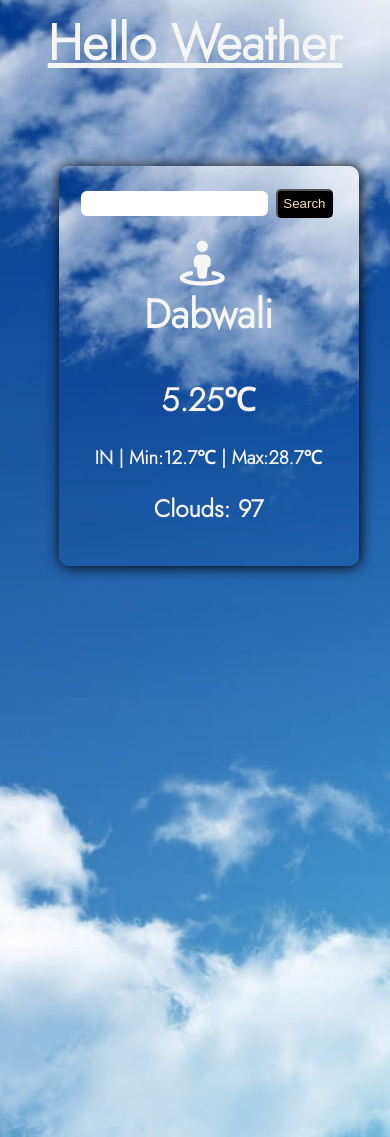
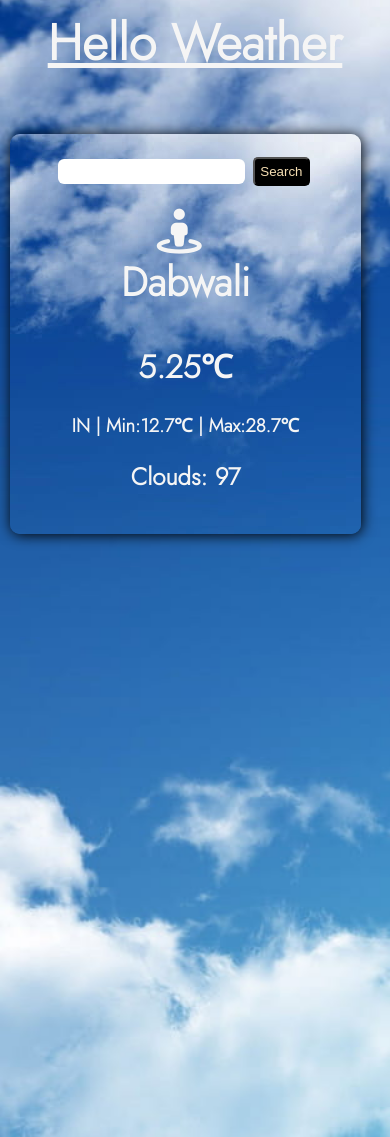
Before and after one commit to Lokesh1751/Hello-Weather-App, a plain HTML site: page index.html in a window 390 px wide. Shown: the part 3-1140 px from the top of the page. Drawn offline with Linux system fonts and the light colour scheme.

Commit message:
Update style.css

```diff
--- a/style.css
+++ b/style.css
@@ -130,15 +130,18 @@ body{
 
 @media screen and (max-width:700px) {
     .box{
-        left: 15%;
-        top: 20%;
+        top: 15%;
+        width: 90vw;
+        left: 0%;
+        margin: 10px;
     }
-
     #cont{
         top: 600px;
-        left: 28px;
-        width: 320px;
+        width: 82vw;
         height: 500px;
+        left: 0%;
+        margin: 10px;
+
     }
     body{
         background: url('bg2.avif');
```
